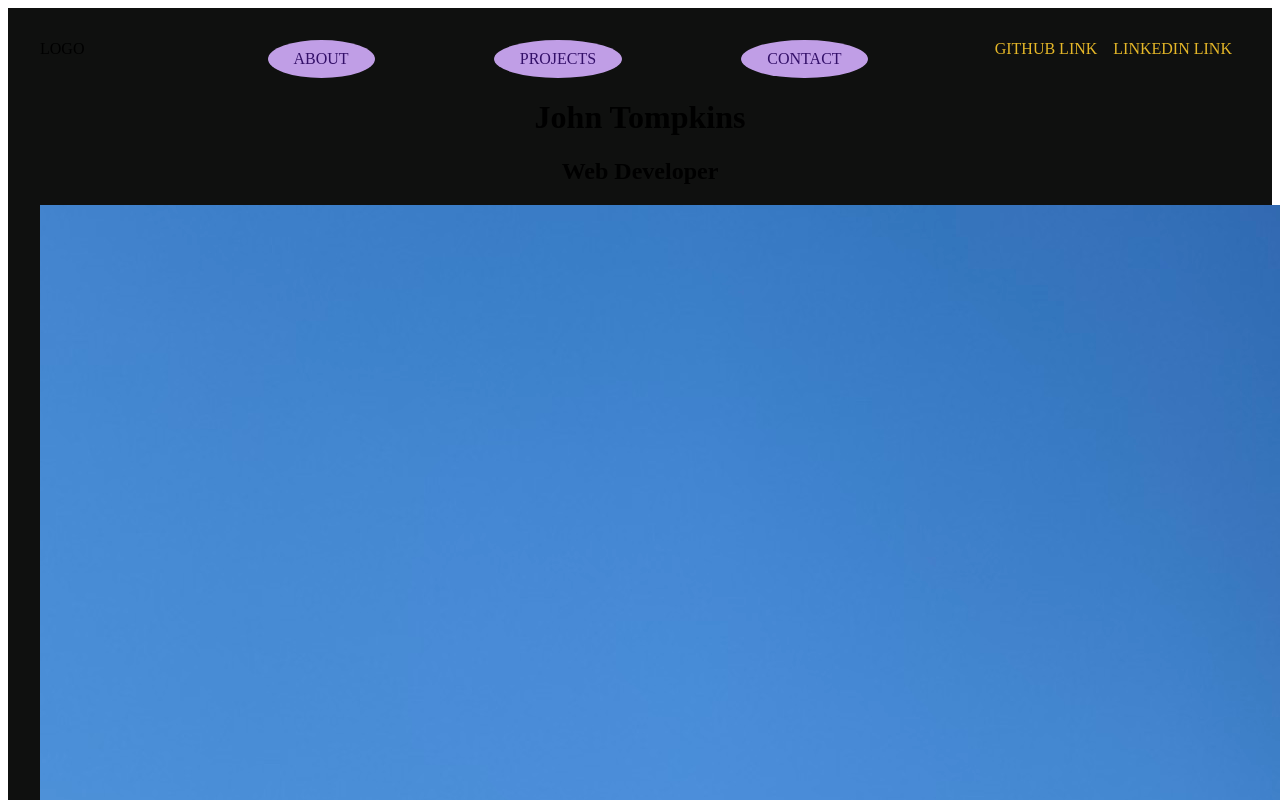
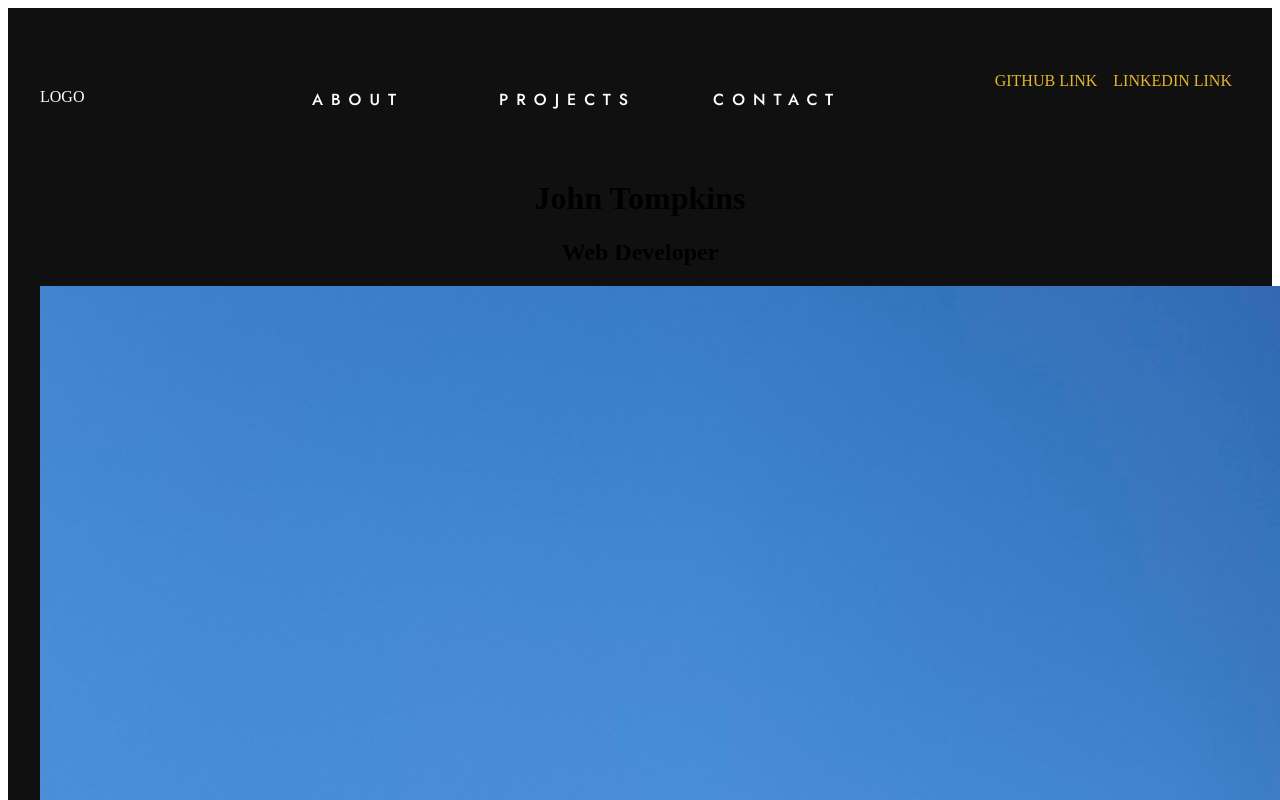
Before and after one commit to jtompkins415/portfolio_site, a React (Vite) app: page / in a window 1280 px wide. Shown: the top 800 px of the page. Built offline with nearby package versions, Linux system fonts and the light colour scheme.

Commit message:
Add styling for font and hover effects

```diff
--- a/src/Navbar/Routes/NavBar.css
+++ b/src/Navbar/Routes/NavBar.css
@@ -1,36 +1,46 @@
 .navbar-container {
     font-size: 16px;
     width: 100%;
-    margin: 0 auto;
+    margin: 3rem auto;
     display: inline-flex;
     justify-content: space-between;
     align-content: center;
     text-transform: uppercase;
+
 }
 
 .logo-container {
     margin-right: 4rem;
+    color:#FFFFFF;
 }
 
-.navlink-container{
-    background-color: #C09EE6;
-    padding: 10px;
-    border-radius: 50%;
+.navlink-container .nav-link {
+    margin: auto -5rem;
+    text-decoration: none;
+    color: #FFFFFF;
     opacity: 100%;
-}
-.navlink-container .nav-link {
-    padding: 1rem;
-    text-decoration: none;
-    color: #331069;
-    opacity: 100%;
+    font-family: 'Jost', sans-serif;
+    font-weight: 500;
+    letter-spacing: .5rem;
+    transition: color, letter-spacing 1.5s ease-out;
 
 }
 
 .nav-link:hover {
-    color: #C09EE6;
+    color: #af83e2;
+    letter-spacing: .7rem;
+
+}
+
+.navlink-container-social {
+    margin-top: -1rem;
 }
 
 .nav-link-social {
     padding: .5rem;
     text-decoration: none;
 }
+
+.nav-social-img{
+    filter: hue-rotate(270deg);
+}
```
